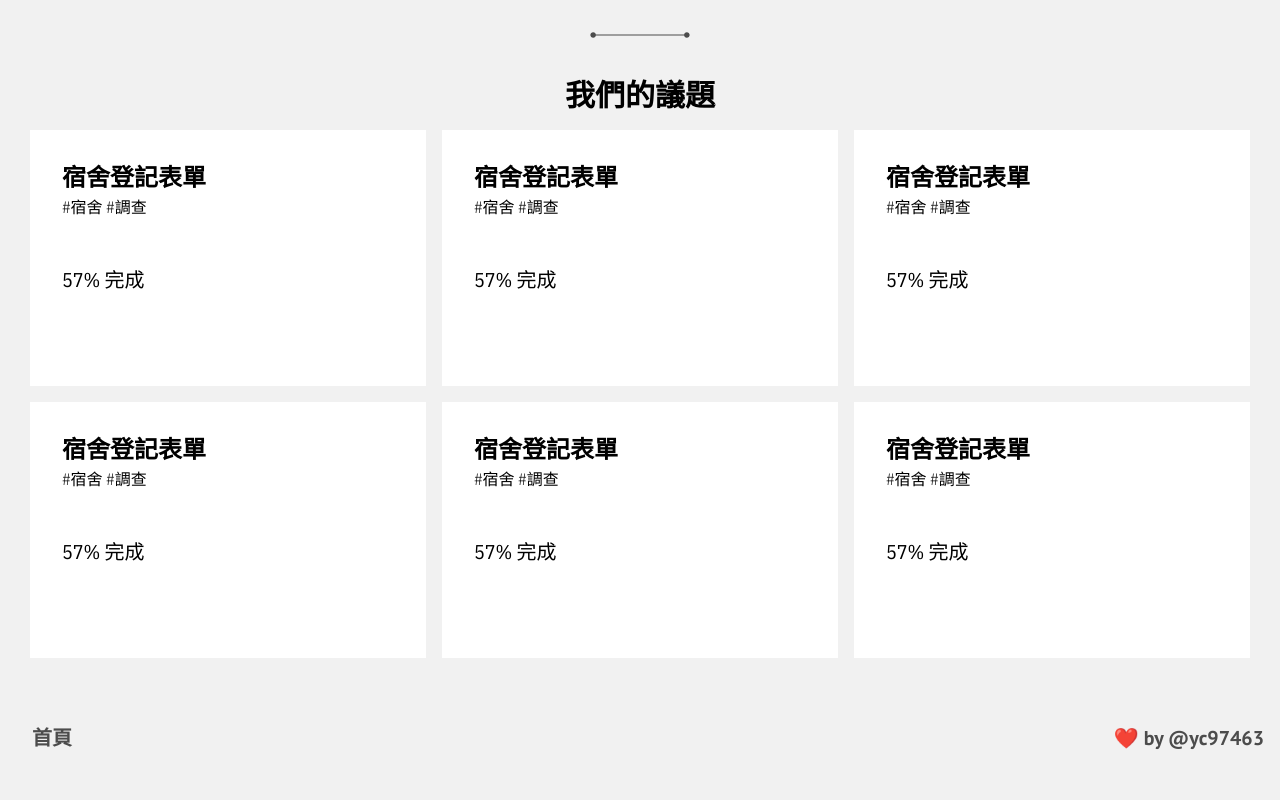
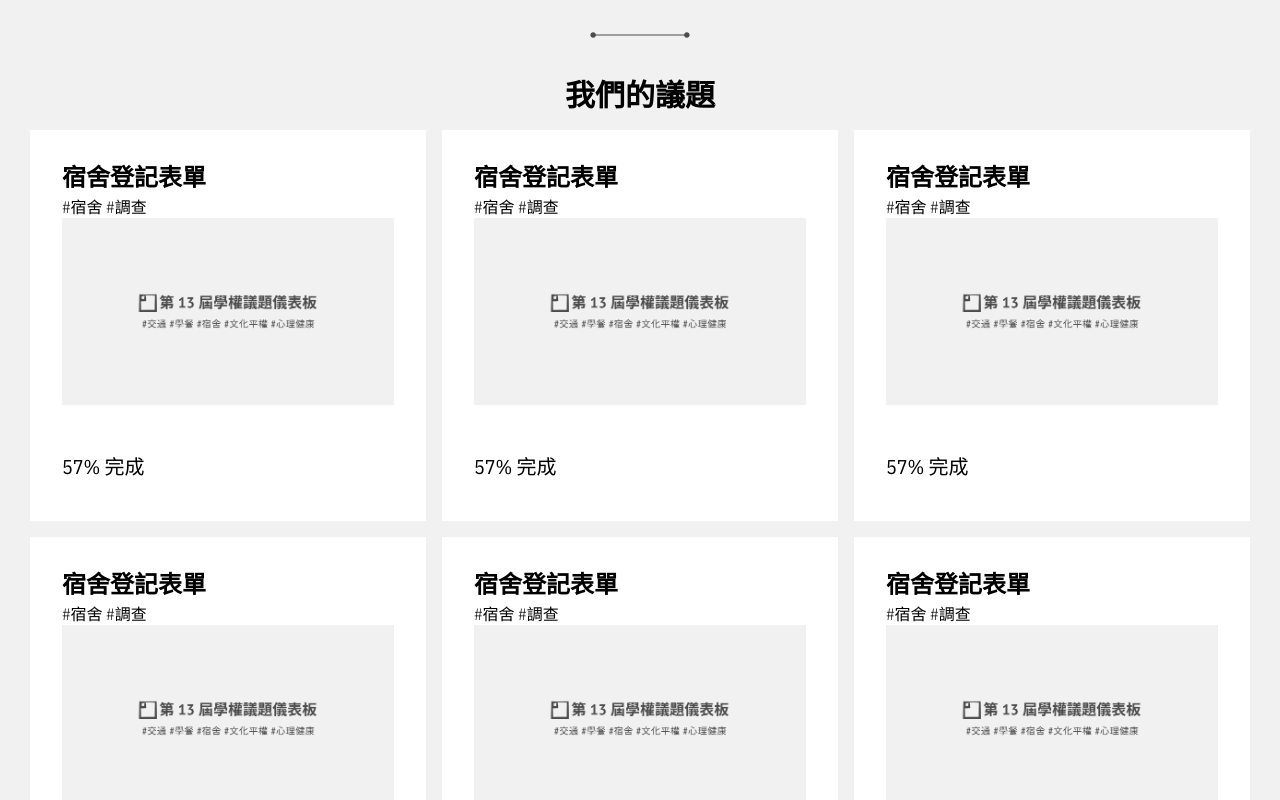
Before and after one commit to yc97463/ndhusa-traffic, a Next.js app: page / in a window 1280 px wide. Shown: the part 520-1320 px from the top of the page. Built offline with nearby package versions, Linux system fonts and the light colour scheme.

Commit message:
feat component/card: init project card

```diff
--- /dev/null
+++ b/components/project/card.tsx
@@ -0,0 +1,22 @@
+import Link from "next/link";
+import React from "react";
+
+
+
+function ProjectCard({ title, hashtag, progress, imgSrc, href }: { title: string, hashtag: string, progress: number, imgSrc: string, href: string }) {
+    return (
+        <Link href={`/project/` + href}>
+            <div className="card">
+                <h2>{title}</h2>
+                <p className="hashtag">{hashtag}</p>
+                {imgSrc && <img src={imgSrc} className="w-full" />}
+                <div className="grid grid-cols-1">
+                    <p className="progress">{progress}% 完成</p>
+                    {/* progress bar */}
+                </div>
+            </div>
+        </Link>
+    );
+}
+
+export default ProjectCard;
--- a/pages/index.tsx
+++ b/pages/index.tsx
@@ -1,6 +1,7 @@
 import Footer from "@/components/layout/footer";
 import Navbar from "@/components/layout/navbar";
 import Head from "next/head";
+import ProjectCard from "@/components/project/card";
 import Divide from "@/components/divide";
 
 export default function Home() {
@@ -62,54 +63,9 @@ export default function Home() {
       <div className="container mx-auto my-8">
         <h1 className="text-3xl text-center my-4">我們的議題</h1>
         <div className="issue grid grid-cols-1 md:grid-cols-2 lg:grid-cols-3 gap-4">
-          <div className="card">
-            <h2>宿舍登記表單</h2>
-            <p className="hashtag">#宿舍 #調查</p>
-            <div className="grid grid-cols-1">
-              <p className="progress">57% 完成</p>
-              {/* progress bar */}
-            </div>
-          </div>
-          <div className="card">
-            <h2>宿舍登記表單</h2>
-            <p className="hashtag">#宿舍 #調查</p>
-            <div className="grid grid-cols-1">
-              <p className="progress">57% 完成</p>
-              {/* progress bar */}
-            </div>
-          </div>
-          <div className="card">
-            <h2>宿舍登記表單</h2>
-            <p className="hashtag">#宿舍 #調查</p>
-            <div className="grid grid-cols-1">
-              <p className="progress">57% 完成</p>
-              {/* progress bar */}
-            </div>
-          </div>
-          <div className="card">
-            <h2>宿舍登記表單</h2>
-            <p className="hashtag">#宿舍 #調查</p>
-            <div className="grid grid-cols-1">
-              <p className="progress">57% 完成</p>
-              {/* progress bar */}
-            </div>
-          </div>
-          <div className="card">
-            <h2>宿舍登記表單</h2>
-            <p className="hashtag">#宿舍 #調查</p>
-            <div className="grid grid-cols-1">
-              <p className="progress">57% 完成</p>
-              {/* progress bar */}
-            </div>
-          </div>
-          <div className="card">
-            <h2>宿舍登記表單</h2>
-            <p className="hashtag">#宿舍 #調查</p>
-            <div className="grid grid-cols-1">
-              <p className="progress">57% 完成</p>
-              {/* progress bar */}
-            </div>
-          </div>
+          {Array.from({ length: 6 }).map((_, index) => (
+            <ProjectCard title="宿舍登記表單" hashtag="#宿舍 #調查" progress={57} imgSrc="/img/og.jpg" href="dormitory" key={index} />
+          ))}
         </div>
       </div>
       <Footer />
```
